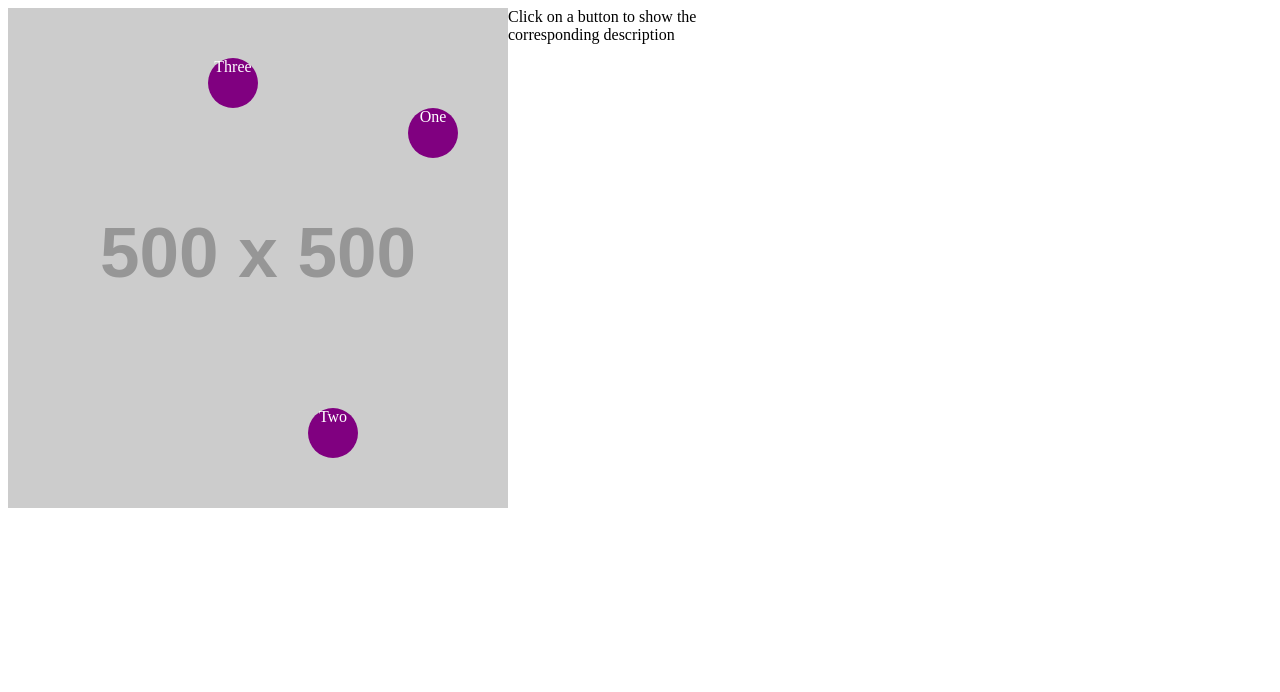
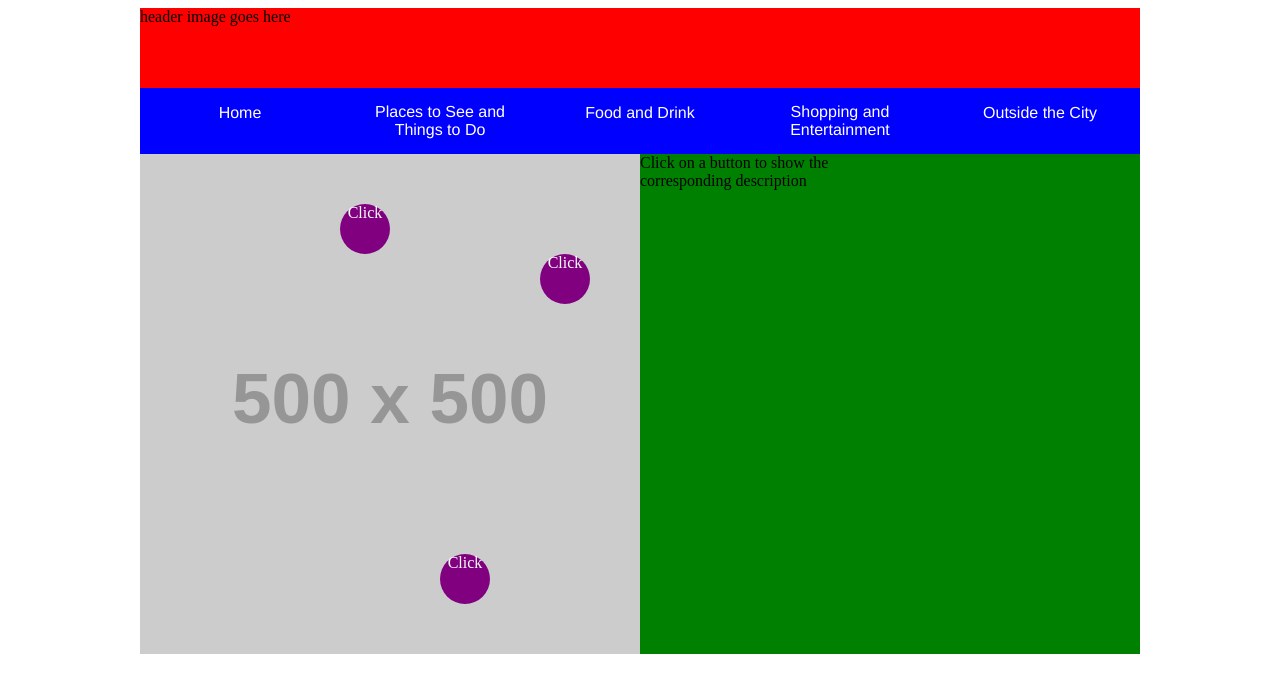
Before and after one commit to elizspiro/CIM111, a plain HTML site: page hw/final/outsidecity.html in a window 1280 px wide. Drawn offline with Linux system fonts and the light colour scheme; placeholder pictures from the web are drawn by us.

Commit message:
Update outsidecity.html

```diff
--- a/hw/final/outsidecity.html
+++ b/hw/final/outsidecity.html
@@ -7,38 +7,61 @@
   </head>
 
 <body>
+
+  <div id="container">
+  <header>
+    <div id="headerImage">
+    header image goes here
+    </div>
+    <nav id="navbar">
+      <a><span>Home</span></a>
+      <a><span>Places to See and Things to Do</span></a>
+      <a><span>Food and Drink</span></a>
+      <a><span>Shopping and Entertainment</span></a>
+      <a><span>Outside the City</span></a>
+    </nav>
+
+  </header>
+
   <div id="mapGrid">
   <div id="mapContainer">
   <img id="map" src="https://via.placeholder.com/500">
   <div id="buttonContainer">
 
     <div id="button1" style="top: 100px; right: 50px;">
-One
+      Click
     </div>
+
     <div id="button2" style="top: 400px; right: 150px;">
-Two
+      Click
     </div>
+
     <div id="button3" style="top: 50px; right: 250px;">
-Three
+      Click
     </div>
   </div>
 </div>
+
+
   <div id="desc1" class="mapDescription">
     I was shown by clicking button 1
   </div>
+
   <div id="desc2" class="mapDescription">
     I was revealed by selecting button 2
   </div>
+
   <div id="desc3" class="mapDescription">
     I was made visible by choosing button 3
   </div>
+
   <div id="descStart">
     Click on a button to show the corresponding description
   </div>
 </div>
 
   <script src="js/jquery.js"></script>
-<script src="script.js"></script>
+  <script src="js/script.js"></script>
 
 </body>
 </html>
```
Lines whose indentation alone changed are shown as unchanged.
